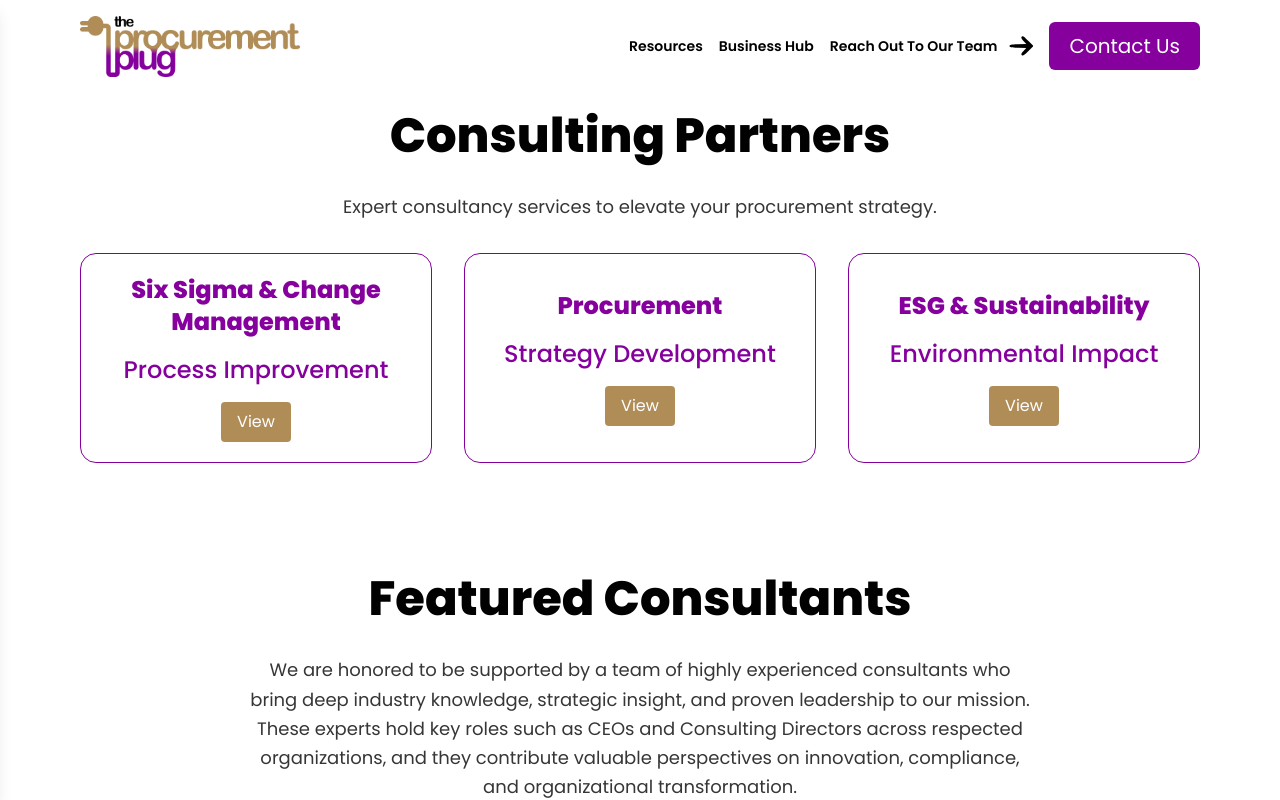
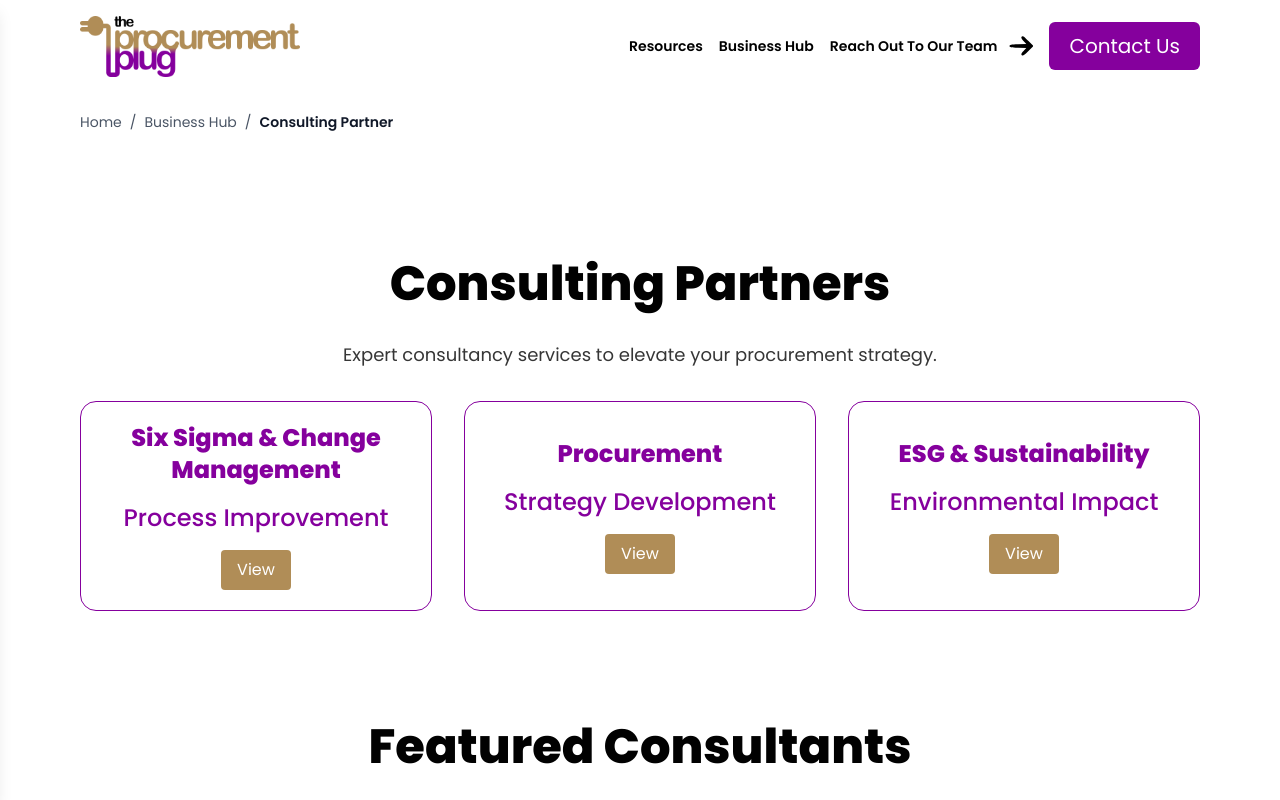
Before and after one commit to NexaForgeTechnologies/theprocurementplug, a Next.js app: page /business-hub/consulting-partner in a window 1280 px wide. Shown: the top 800 px of the page. Built offline with nearby package versions, Linux system fonts and the light colour scheme.

Commit message:
addde temporary bread crum

```diff
--- a/src/app/business-hub/consulting-partner/page.js
+++ b/src/app/business-hub/consulting-partner/page.js
@@ -1,15 +1,54 @@
+// import React from 'react'
+
+// import FeaturedPartnerCTR from '@/containers/business-hub/consulting-partner/FeaturedPartnerCTR'
+// import ConsultingPartnerCTR from '@/containers/business-hub/consulting-partner/ConsultingPartnerCTR'
+
+// function page() {
+//     return (
+//         <>
+//             <ConsultingPartnerCTR />
+//             <FeaturedPartnerCTR />
+//         </>
+//     )
+// }
+
+// export default page
+
+
 import React from 'react'
 
 import FeaturedPartnerCTR from '@/containers/business-hub/consulting-partner/FeaturedPartnerCTR'
 import ConsultingPartnerCTR from '@/containers/business-hub/consulting-partner/ConsultingPartnerCTR'
+import Link from 'next/link'
 
-function page() {
+function Breadcrumb() {
+    return (
+        <nav className="text-sm breadcrumbs mb-4">
+            <ol className="list-reset flex gap-2 text-gray-600">
+                <li>
+                    <Link href="/" className="hover:underline">Home</Link>
+                </li>
+                <li>/</li>
+                <li>
+                    <Link href="/business-hub" className="hover:underline">Business Hub</Link>
+                </li>
+                <li>/</li>
+                <li className="text-gray-900 font-semibold">
+                    Consulting Partner
+                </li>
+            </ol>
+        </nav>
+    )
+}
+
+function Page() {
     return (
         <>
+            <Breadcrumb />
             <ConsultingPartnerCTR />
             <FeaturedPartnerCTR />
         </>
     )
 }
 
-export default page
+export default Page
--- a/src/app/business-hub/page.js
+++ b/src/app/business-hub/page.js
@@ -2,6 +2,7 @@ import BlogHeading from '@/components/blogs/BlogHeading'
 import BusinesFeatureComp from '@/components/business-feature/BusinessFeatureComp'
 import Link from 'next/link'
 import React from 'react'
+
 
 export const metadata = {
     title: 'Business Hub',
@@ -25,6 +26,23 @@ export const metadata = {
         images: ['https://theprocurementplug.com/images/og/main.png'],
     },
 };
+
+
+function Breadcrumb() {
+    return (
+        <nav className="text-sm breadcrumbs mb-4">
+            <ol className="list-reset flex text-gray-600 gap-2">
+                <li>
+                    <Link href="/" className="hover:underline">Home</Link>
+                </li>
+                <li>/</li>
+                <li className="text-gray-900 font-semibold">
+                    Business Hub
+                </li>
+            </ol>
+        </nav>
+    )
+}
 
 function page() {
     const businessFeatures = [
@@ -115,6 +133,7 @@ function page() {
     ]
     return (
         <>
+            <Breadcrumb />
             <BlogHeading
                 img="/images/home/tiles/tile-3.png"
                 heading="Welcome to The Procurement Plug Business Hub"
```
